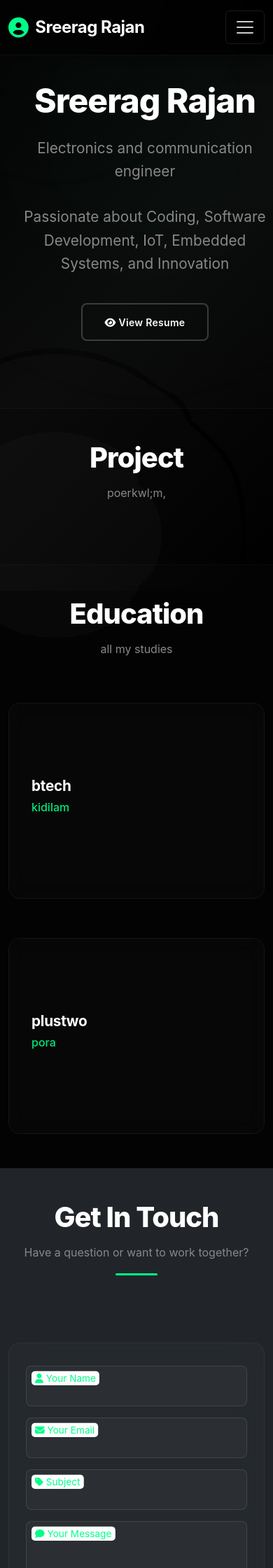
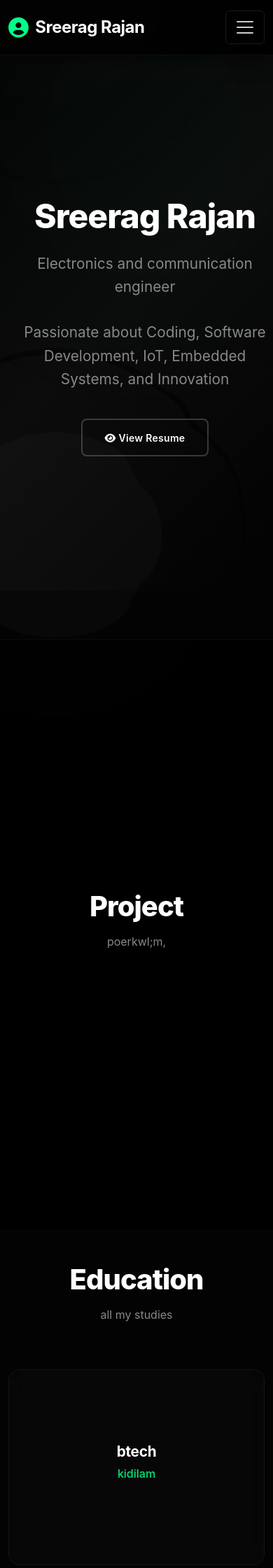
Before and after one commit to sreeragrajan2003-ctrl/portfilio, a Flask app: page / in a window 390 px wide. Shown: the top 2240 px of the page at 70% size. Run offline with Flask 3, Linux system fonts and the light colour scheme; data comes from the database, SQL or seed files in the repository; some libraries are stand-ins or nearby versions.

Commit message:
small changes

```diff
--- a/static/css/viewer.css
+++ b/static/css/viewer.css
@@ -514,7 +514,7 @@ footer {
     }
 
     section {
-        min-height: auto;
+        min-height: 100vh; /* Keep full screen height on mobile */
         padding: 80px 0;
     }
 
@@ -562,6 +562,10 @@ footer {
     .nav-link {
         margin: 5px 0;
     }
+
+    section {
+        min-height: 100vh; /* Keep full screen height on tablets */
+    }
 }
 
 /* ========================================
--- a/templates/index.html
+++ b/templates/index.html
@@ -89,7 +89,7 @@
                 {% for item in data["items"] %}
                 <div class="col-lg-4 col-md-6">
                     <div class="card item-card h-100">
-                        <div class="card-body">
+                        <div class="card-body text-center">
 
 
 
```
